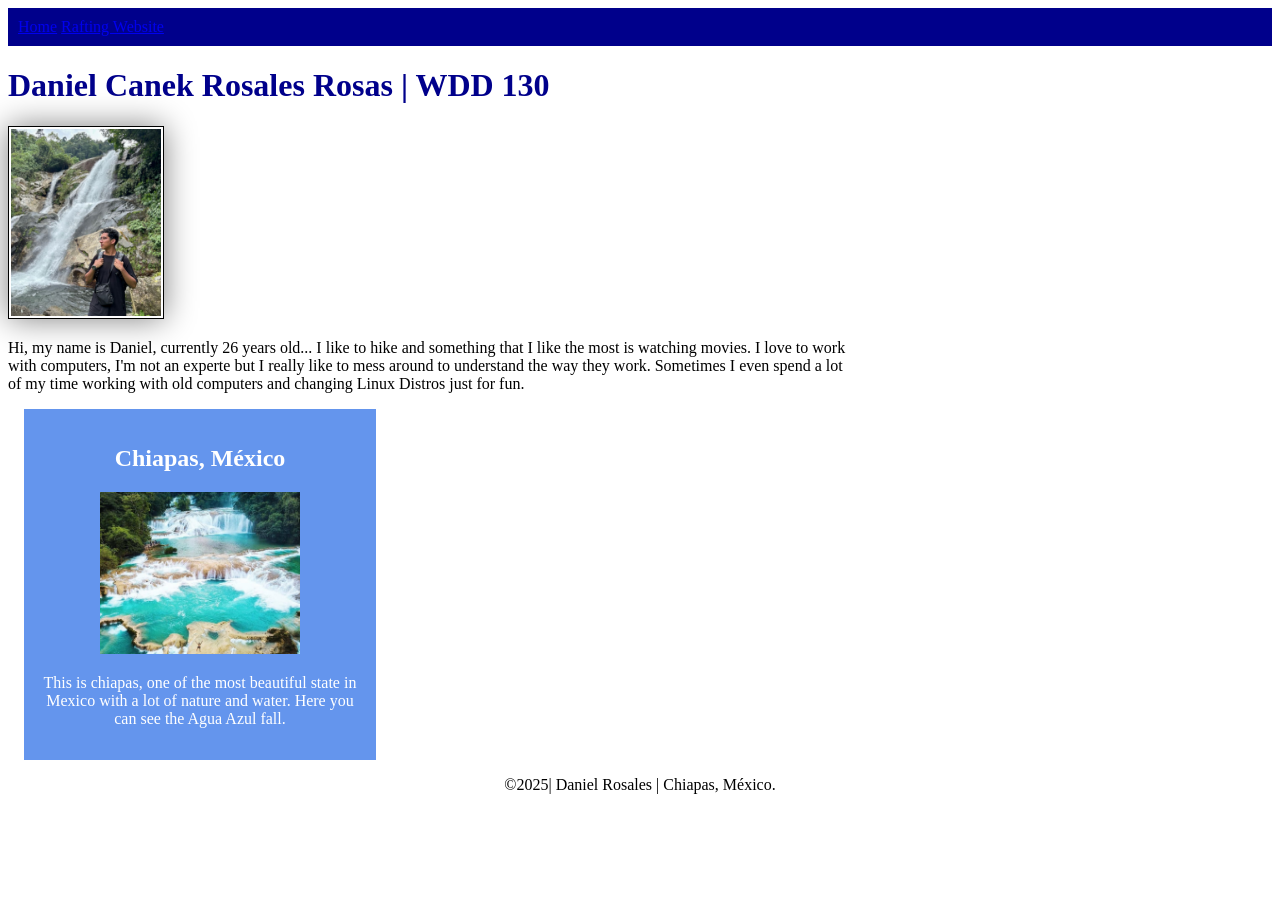
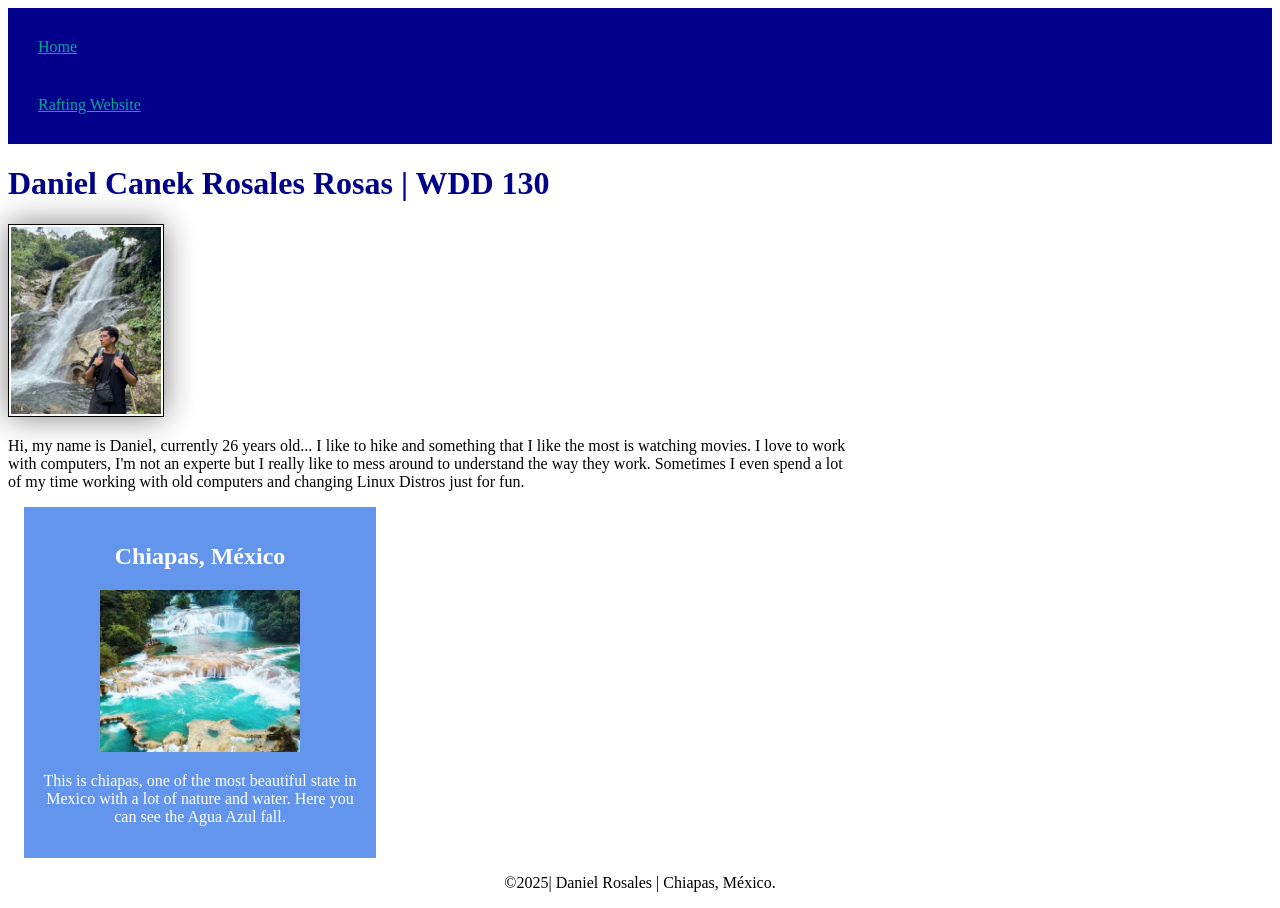
Before and after one commit to n0replybyck/wdd130, a plain HTML site: page index.html in a window 1280 px wide. Before the commit the page ends 810 px from the top, so only its background shows below. Drawn offline with Linux system fonts and the light colour scheme.

Commit message:
fixed line 6 aside a

```diff
--- a/styles/styles.css
+++ b/styles/styles.css
@@ -3,7 +3,7 @@ nav {
     padding: 10px;
 }
 
-#00AA9A nav a {
+nav a {
     color: #00aa9a;
     display: block;
     padding: 20px;
```
